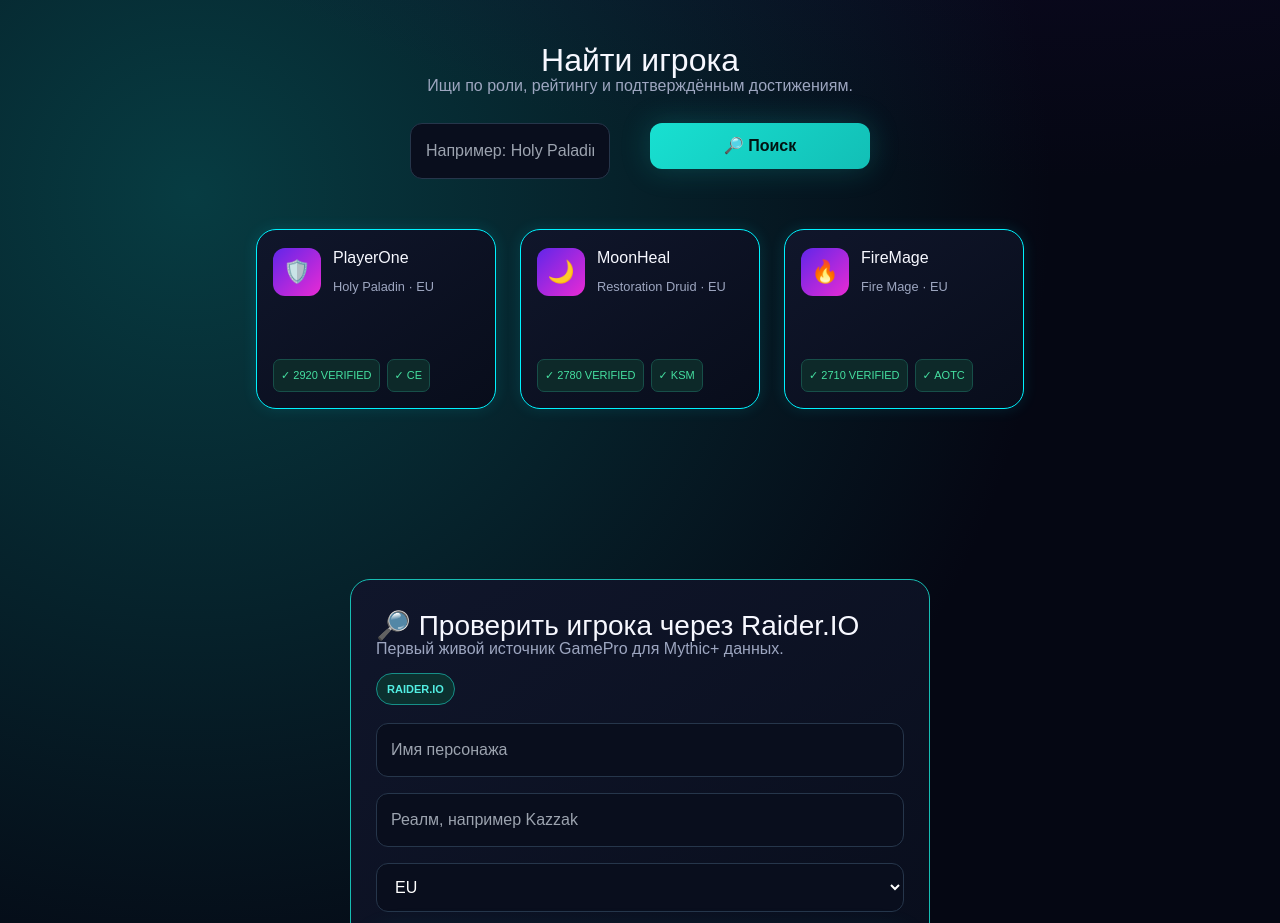
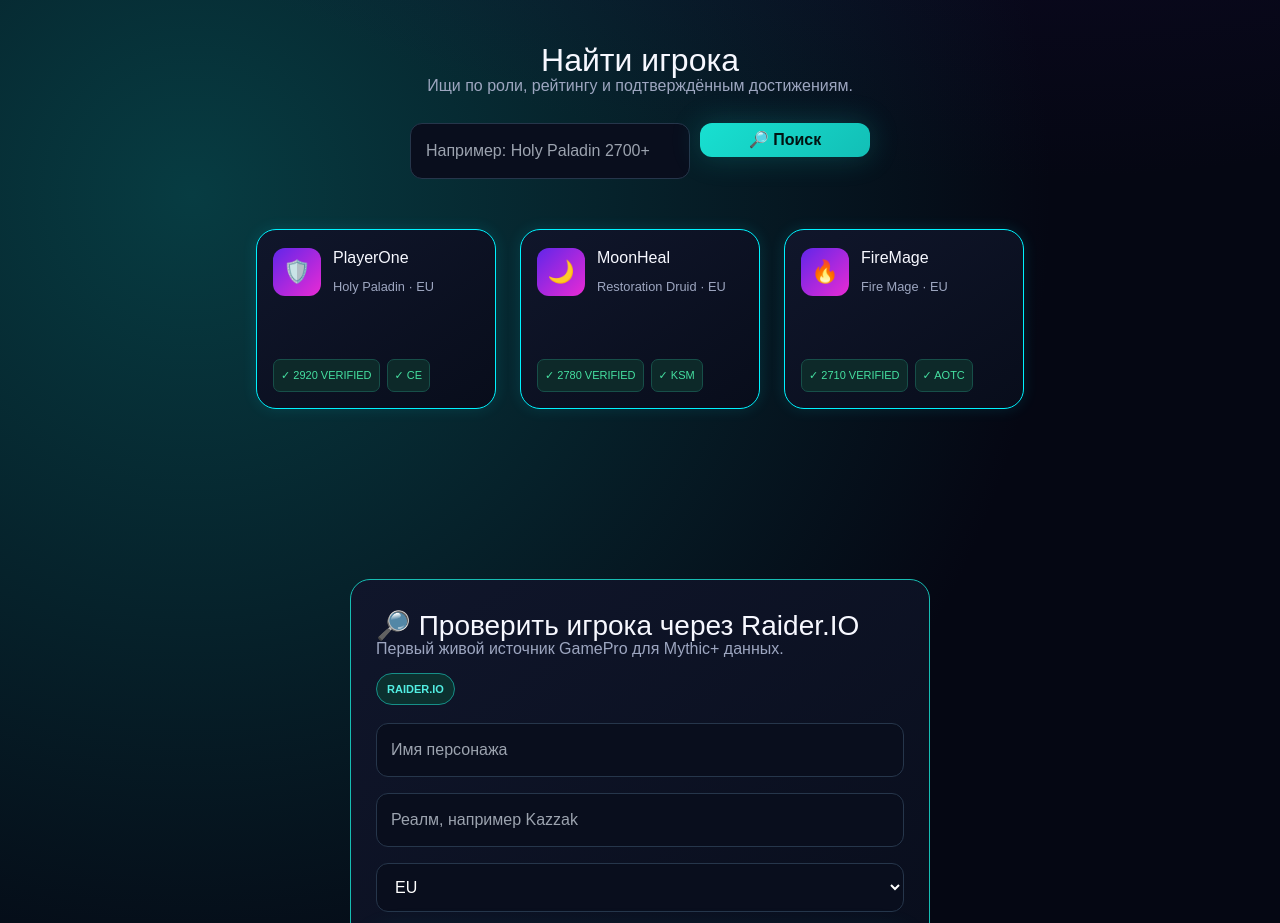
Before and after one commit to vesttrading/gamepro-market, a Next.js app: page / in a window 1280 px wide. Shown: the part 1560-2483 px from the top of the page. Built offline with nearby package versions, Linux system fonts and the light colour scheme; no server answers.

Commit message:
Refactor button styles in #players section
Adjusted button styles for height, width, and padding.

```diff
--- a/app/globals.css
+++ b/app/globals.css
@@ -151,30 +151,31 @@ div[style*="justifyContent: \"space-between\""] {
     margin: 0 auto 22px !important;
 }
 
-/* Делаем кнопку выше (толще), шире и двигаем вправо */
+/* Применяем стили ко ВСЕМ кнопкам внутри всего блока #players */
 #players button,
 #players input[type="button"],
 #players input[type="submit"],
 #players [role="button"] {
-    height: 46px !important;         /* СДЕЛАЛИ ВЫШЕ (было 34px, теперь она плотная и крупная) */
-    min-height: 46px !important;
-    max-height: 46px !important;
+    height: 34px !important;         /* Делаем узкой по высоте */
+    min-height: 34px !important;
+    max-height: 34px !important;
 
-    min-width: 220px !important;     /* Сделали широкой по горизонтали */
-    padding-left: 40px !important;
-    padding-right: 40px !important;
+    padding-left: 45px !important;   /* Расширяем по бокам */
+    padding-right: 45px !important;
+    min-width: 170px !important;     /* Задаем ширину */
 
-    margin-left: 30px !important;    /* Сдвинули вправо (отодвинули от инпута) */
+    padding-top: 0 !important;       /* Убираем лишние отступы сверху/снизу */
+    padding-bottom: 0 !important;
 
-    display: inline-flex !important;
+    display: inline-flex !important;  /* Выравниваем текст и лупу внутри */
     align-items: center !important;
     justify-content: center !important;
 }
 
-/* Возвращаем нормальный размер элементов внутри кнопки */
+/* На всякий случай сжимаем иконку и текст внутри, чтобы они не вылезали */
 #players button *,
 #players [role="button"] * {
-    line-height: normal !important;
+    line-height: 1 !important;
 }
 
 /* На всякий случай сжимаем иконку и текст внутри, чтобы они не вылезали */
```
